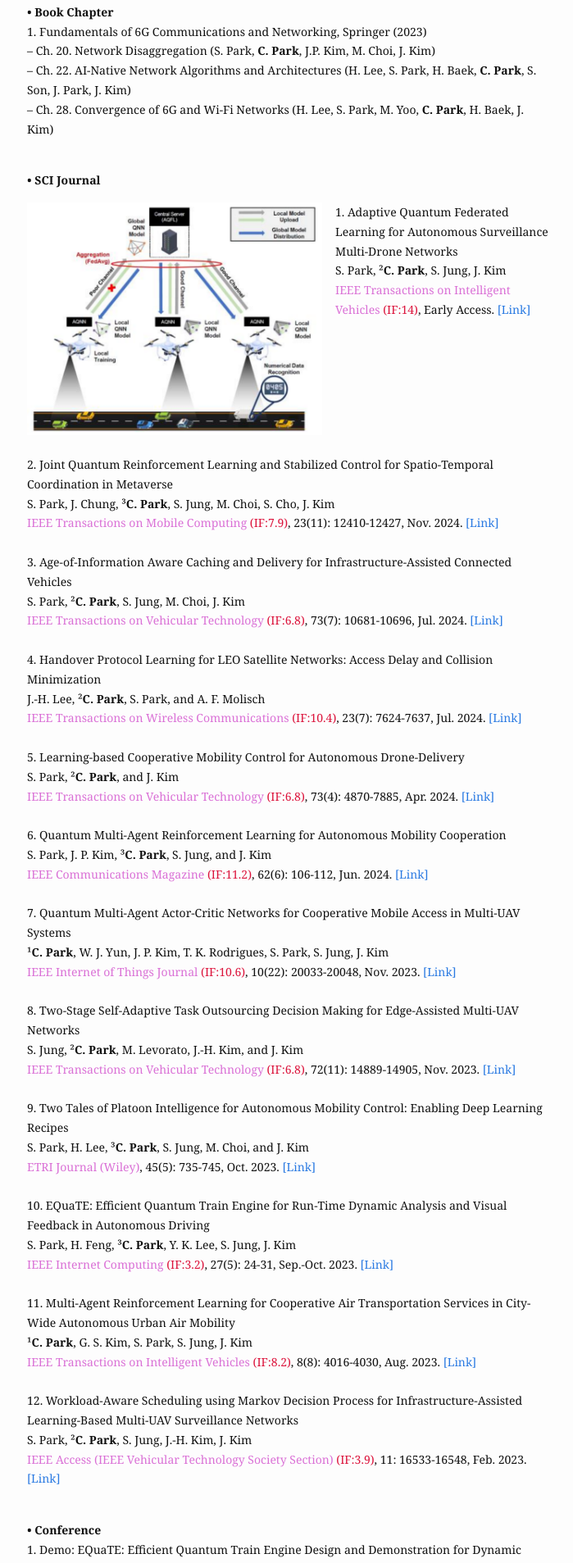
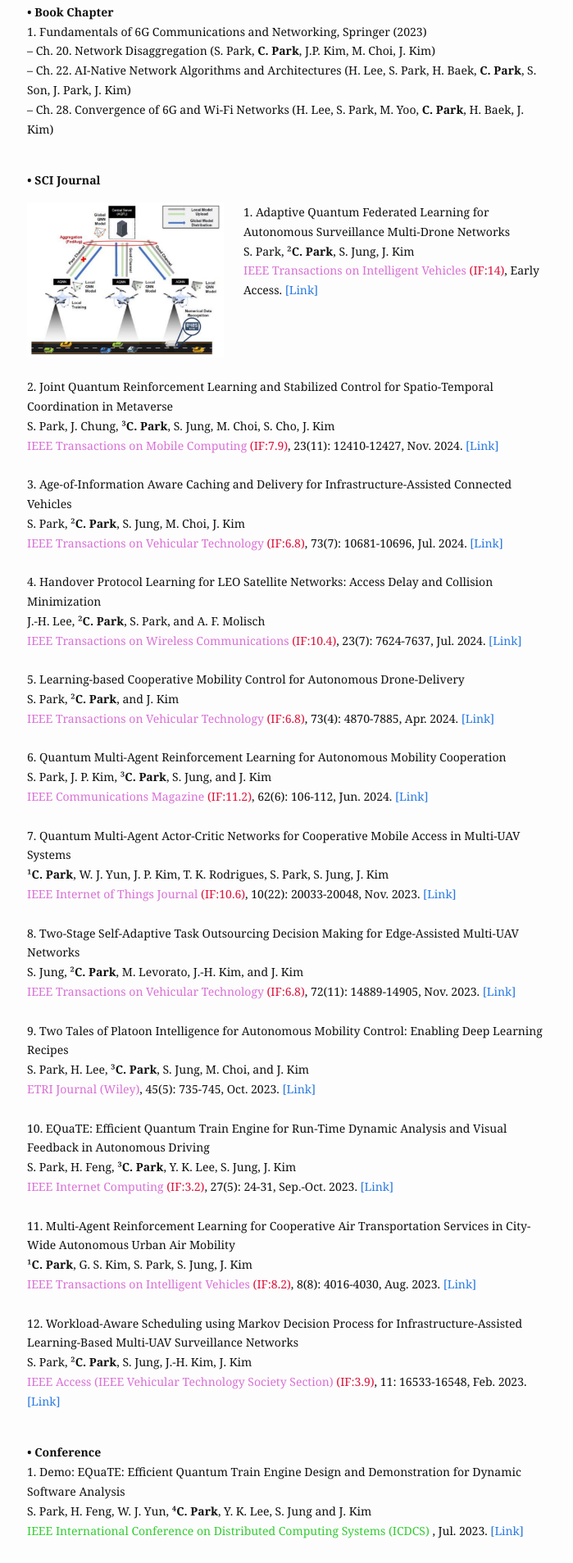
Before and after one commit to cosdeneb/cosdeneb.github.io, a Jekyll site: the page built from publication.md, in a window 1280 px wide. Shown: the part 326-2233 px from the top of the page at 82% size, without its empty margins (287-986 px from the left). Built offline with Jekyll 4.4.1, drawn with Linux system fonts in a browser that asks for light colours.

Commit message:
Update publication.md

```diff
--- a/publication.md
+++ b/publication.md
@@ -25,7 +25,7 @@
   <b>• SCI Journal</b> <br/>
 
   <div style="display: flex; align-items: flex-start; margin-bottom: 24px;">
-  <img src="/assets/img/paper/TIV_2025.png" alt="논문1 이미지" style="width: 360px; margin-right: 16px;"/>
+  <img src="/assets/img/paper/TIV_2025.png" alt="논문1 이미지" style="width: 240px; margin-right: 24px;"/>
   <div>
     1. Adaptive Quantum Federated Learning for Autonomous Surveillance Multi-Drone Networks <br/>
     S. Park, ²<b>C. Park</b>, S. Jung, J. Kim <br/>
```
